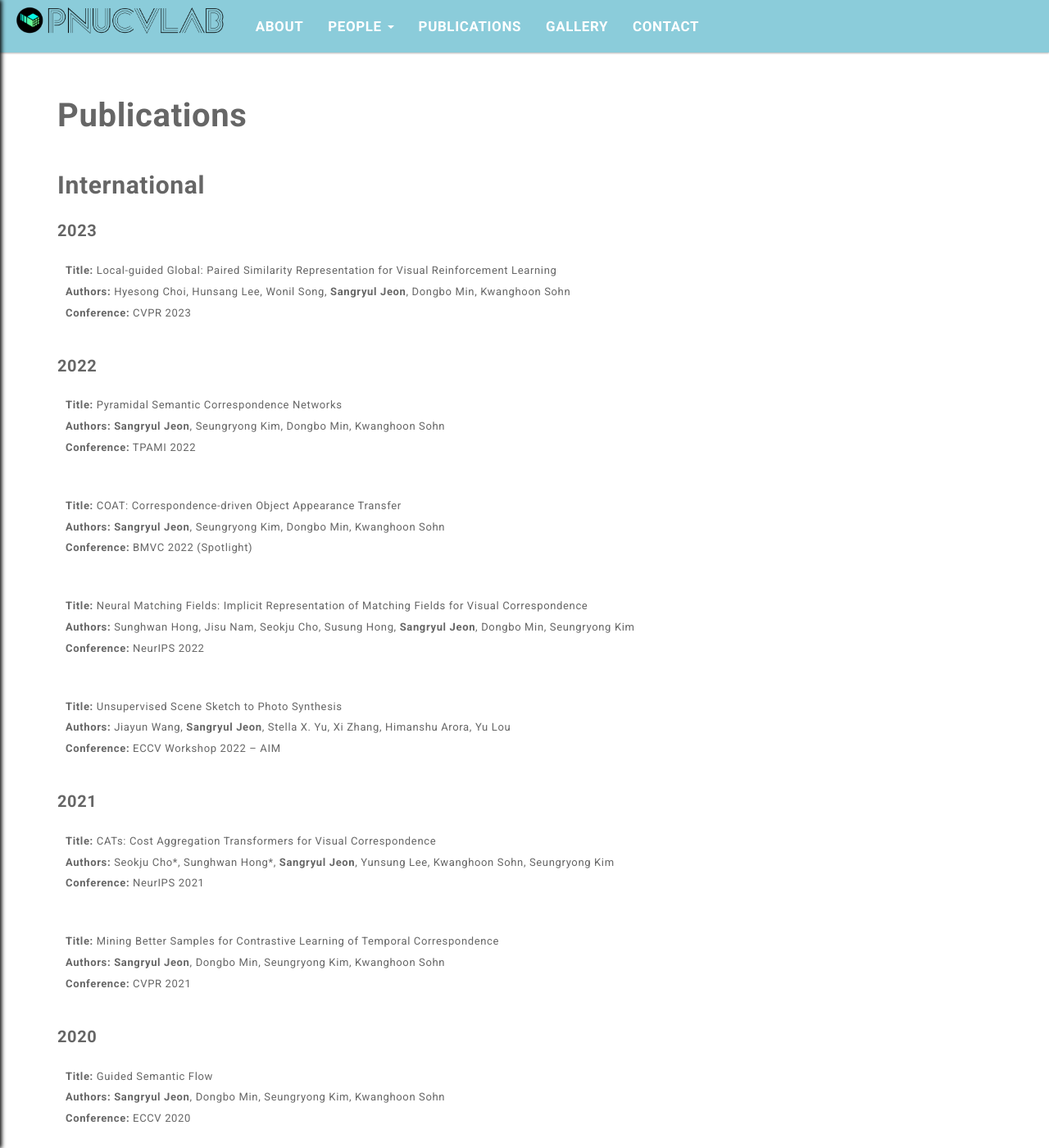
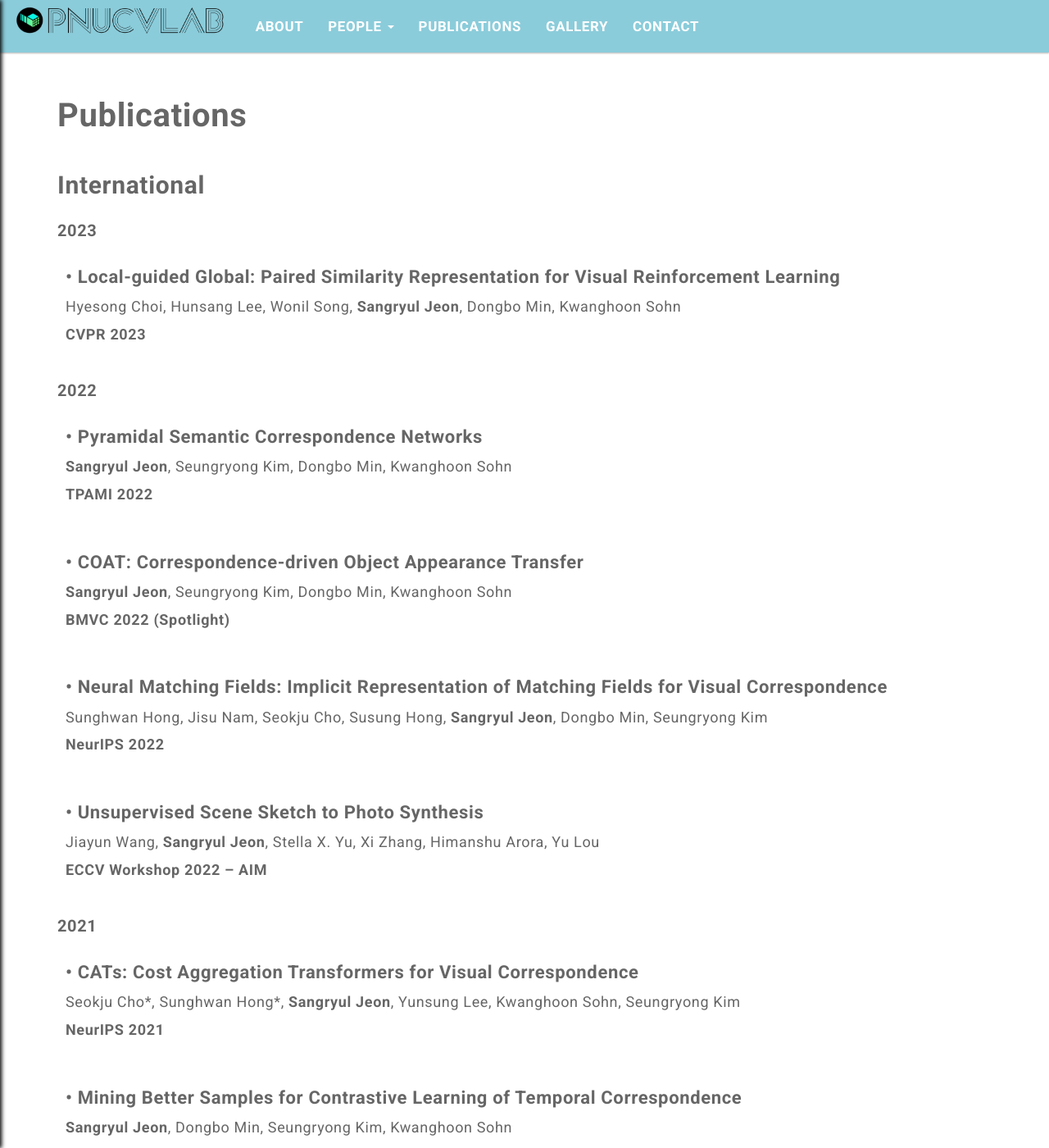
Before and after one commit to pnucvlab/pnucvlab.github.io, a Jekyll site: the page built from pages/publications.html, in a window 1280 px wide and 1400 px high. Shown: the whole window at 82% size. Built offline with Jekyll 4.4.1, drawn with Linux system fonts in a browser that asks for light colours; some of the changed text lies outside the part shown.

Commit message:
edit publications page

```diff
--- a/pages/publications.html
+++ b/pages/publications.html
@@ -11,105 +11,105 @@
 <p style="font-size:20px; margin-bottom:5px;"><strong>2023</strong></p>
 <div class="publication">
   <div class="publication-info">
-    <p><strong>Title:</strong> Local-guided Global: Paired Similarity Representation for Visual Reinforcement Learning</p>
-    <p><strong>Authors:</strong> Hyesong Choi, Hunsang Lee, Wonil Song, <strong>Sangryul Jeon</strong>, Dongbo Min, Kwanghoon Sohn</p>
-    <p><strong>Conference:</strong> CVPR 2023</p>
+    <p style="font-size:22px; font-weight:bold; margin-bottom:5px;">• Local-guided Global: Paired Similarity Representation for Visual Reinforcement Learning</p>
+    <p style="font-size:18px; margin-bottom:5px;">Hyesong Choi, Hunsang Lee, Wonil Song, <strong>Sangryul Jeon</strong>, Dongbo Min, Kwanghoon Sohn</p>
+    <p style="font-size:18px; font-weight:bold; margin-bottom:5px;">CVPR 2023</p>
   </div>
 </div>
 
 <p style="font-size:20px; margin-bottom:5px;"><strong>2022</strong></p>
 <div class="publication">
   <div class="publication-info">
-    <p><strong>Title:</strong> Pyramidal Semantic Correspondence Networks</p>
-    <p><strong>Authors:</strong> <strong>Sangryul Jeon</strong>, Seungryong Kim, Dongbo Min, Kwanghoon Sohn</p>
-    <p><strong>Conference:</strong> TPAMI 2022</p>
+    <p style="font-size:22px; font-weight:bold; margin-bottom:5px;">• Pyramidal Semantic Correspondence Networks</p>
+    <p style="font-size:18px; margin-bottom:5px;"><strong>Sangryul Jeon</strong>, Seungryong Kim, Dongbo Min, Kwanghoon Sohn</p>
+    <p style="font-size:18px; font-weight:bold; margin-bottom:5px;">TPAMI 2022</p>
   </div>
 </div>
 <div class="publication">
   <div class="publication-info">
-    <p><strong>Title:</strong> COAT: Correspondence-driven Object Appearance Transfer</p>
-    <p><strong>Authors:</strong> <strong>Sangryul Jeon</strong>, Seungryong Kim, Dongbo Min, Kwanghoon Sohn</p>
-    <p><strong>Conference:</strong> BMVC 2022 (Spotlight)</p>
+    <p style="font-size:22px; font-weight:bold; margin-bottom:5px;">• COAT: Correspondence-driven Object Appearance Transfer</p>
+    <p style="font-size:18px; margin-bottom:5px;"><strong>Sangryul Jeon</strong>, Seungryong Kim, Dongbo Min, Kwanghoon Sohn</p>
+    <p style="font-size:18px; font-weight:bold; margin-bottom:5px;">BMVC 2022 (Spotlight)</p>
   </div>
 </div>
 <div class="publication">
   <div class="publication-info">
-    <p><strong>Title:</strong> Neural Matching Fields: Implicit Representation of Matching Fields for Visual Correspondence</p>
-    <p><strong>Authors:</strong> Sunghwan Hong, Jisu Nam, Seokju Cho, Susung Hong, <strong>Sangryul Jeon</strong>, Dongbo Min, Seungryong Kim</p>
-    <p><strong>Conference:</strong> NeurIPS 2022</p>
+    <p style="font-size:22px; font-weight:bold; margin-bottom:5px;">• Neural Matching Fields: Implicit Representation of Matching Fields for Visual Correspondence</p>
+    <p style="font-size:18px; margin-bottom:5px;">Sunghwan Hong, Jisu Nam, Seokju Cho, Susung Hong, <strong>Sangryul Jeon</strong>, Dongbo Min, Seungryong Kim</p>
+    <p style="font-size:18px; font-weight:bold; margin-bottom:5px;">NeurIPS 2022</p>
   </div>
 </div>
 <div class="publication">
   <div class="publication-info">
-    <p><strong>Title:</strong> Unsupervised Scene Sketch to Photo Synthesis</p>
-    <p><strong>Authors:</strong> Jiayun Wang, <strong>Sangryul Jeon</strong>, Stella X. Yu, Xi Zhang, Himanshu Arora, Yu Lou</p>
-    <p><strong>Conference:</strong> ECCV Workshop 2022 – AIM</p>
+    <p style="font-size:22px; font-weight:bold; margin-bottom:5px;">• Unsupervised Scene Sketch to Photo Synthesis</p>
+    <p style="font-size:18px; margin-bottom:5px;">Jiayun Wang, <strong>Sangryul Jeon</strong>, Stella X. Yu, Xi Zhang, Himanshu Arora, Yu Lou</p>
+    <p style="font-size:18px; font-weight:bold; margin-bottom:5px;">ECCV Workshop 2022 – AIM</p>
   </div>
 </div>
 
 <p style="font-size:20px; margin-bottom:5px;"><strong>2021</strong></p>
 <div class="publication">
   <div class="publication-info">
-    <p><strong>Title:</strong> CATs: Cost Aggregation Transformers for Visual Correspondence</p>
-    <p><strong>Authors:</strong> Seokju Cho*, Sunghwan Hong*, <strong>Sangryul Jeon</strong>, Yunsung Lee, Kwanghoon Sohn, Seungryong Kim</p>
-    <p><strong>Conference:</strong> NeurIPS 2021</p>
+    <p style="font-size:22px; font-weight:bold; margin-bottom:5px;">• CATs: Cost Aggregation Transformers for Visual Correspondence</p>
+    <p style="font-size:18px; margin-bottom:5px;">Seokju Cho*, Sunghwan Hong*, <strong>Sangryul Jeon</strong>, Yunsung Lee, Kwanghoon Sohn, Seungryong Kim</p>
+    <p style="font-size:18px; font-weight:bold; margin-bottom:5px;">NeurIPS 2021</p>
   </div>
 </div>
 <div class="publication">
   <div class="publication-info">
-    <p><strong>Title:</strong> Mining Better Samples for Contrastive Learning of Temporal Correspondence</p>
-    <p><strong>Authors:</strong> <strong>Sangryul Jeon</strong>, Dongbo Min, Seungryong Kim, Kwanghoon Sohn</p>
-    <p><strong>Conference:</strong> CVPR 2021</p>
+    <p style="font-size:22px; font-weight:bold; margin-bottom:5px;">• Mining Better Samples for Contrastive Learning of Temporal Correspondence</p>
+    <p style="font-size:18px; margin-bottom:5px;"><strong>Sangryul Jeon</strong>, Dongbo Min, Seungryong Kim, Kwanghoon Sohn</p>
+    <p style="font-size:18px; font-weight:bold; margin-bottom:5px;">CVPR 2021</p>
   </div>
 </div>
 
 <p style="font-size:20px; margin-bottom:5px;"><strong>2020</strong></p>
 <div class="publication">
   <div class="publication-info">
-    <p><strong>Title:</strong> Guided Semantic Flow</p>
-    <p><strong>Authors:</strong> <strong>Sangryul Jeon</strong>, Dongbo Min, Seungryong Kim, Kwanghoon Sohn</p>
-    <p><strong>Conference:</strong> ECCV 2020</p>
+    <p style="font-size:22px; font-weight:bold; margin-bottom:5px;">• Guided Semantic Flow</p>
+    <p style="font-size:18px; margin-bottom:5px;"><strong>Sangryul Jeon</strong>, Dongbo Min, Seungryong Kim, Kwanghoon Sohn</p>
+    <p style="font-size:18px; font-weight:bold; margin-bottom:5px;">ECCV 2020</p>
   </div>
 </div>
 
 <p style="font-size:20px; margin-bottom:5px;"><strong>2019</strong></p>
 <div class="publication">
   <div class="publication-info">
-    <p><strong>Title:</strong> Joint Learning of Semantic Alignment and Object Landmark Detection</p>
-    <p><strong>Authors:</strong> <strong>Sangryul Jeon</strong>, Dongbo Min, Seungryong Kim, Kwanghoon Sohn</p>
-    <p><strong>Conference:</strong> ICCV 2019</p>
+    <p style="font-size:22px; font-weight:bold; margin-bottom:5px;">• Joint Learning of Semantic Alignment and Object Landmark Detection</p>
+    <p style="font-size:18px; margin-bottom:5px;"><strong>Sangryul Jeon</strong>, Dongbo Min, Seungryong Kim, Kwanghoon Sohn</p>
+    <p style="font-size:18px; font-weight:bold; margin-bottom:5px;">ICCV 2019</p>
   </div>
 </div>
 <div class="publication">
   <div class="publication-info">
-    <p><strong>Title:</strong> Semantic Attribute Matching Networks</p>
-    <p><strong>Authors:</strong> Seungryong Kim, Dongbo Min, Somi Jeong, Sunok Kim, <strong>Sangryul Jeon</strong>, Kwanghoon Sohn</p>
-    <p><strong>Conference:</strong> CVPR 2019</p>
+    <p style="font-size:22px; font-weight:bold; margin-bottom:5px;">• Semantic Attribute Matching Networks</p>
+    <p style="font-size:18px; margin-bottom:5px;">Seungryong Kim, Dongbo Min, Somi Jeong, Sunok Kim, <strong>Sangryul Jeon</strong>, Kwanghoon Sohn</p>
+    <p style="font-size:18px; font-weight:bold; margin-bottom:5px;">CVPR 2019</p>
   </div>
 </div>
 
 <p style="font-size:20px; margin-bottom:5px;"><strong>2018</strong></p>
 <div class="publication">
   <div class="publication-info">
-    <p><strong>Title:</strong> Recurrent Transformer Networks for Semantic Correspondence</p>
-    <p><strong>Authors:</strong> Seungryong Kim, Stephen Lin, <strong>Sangryul Jeon</strong>, Dongbo Min, Kwanghoon Sohn</p>
-    <p><strong>Conference:</strong> NeurIPS 2018</p>
+    <p style="font-size:22px; font-weight:bold; margin-bottom:5px;">• Recurrent Transformer Networks for Semantic Correspondence</p>
+    <p style="font-size:18px; margin-bottom:5px;">Seungryong Kim, Stephen Lin, <strong>Sangryul Jeon</strong>, Dongbo Min, Kwanghoon Sohn</p>
+    <p style="font-size:18px; font-weight:bold; margin-bottom:5px;">NeurIPS 2018</p>
   </div>
 </div>
 <div class="publication">
   <div class="publication-info">
-    <p><strong>Title:</strong> PARN: Pyramidal Affine Regression Networks for Dense Semantic Correspondence</p>
-    <p><strong>Authors:</strong> <strong>Sangryul Jeon</strong>, Seungryong Kim, Dongbo Min, Kwanghoon Sohn</p>
-    <p><strong>Conference:</strong> ECCV 2018</p>
+    <p style="font-size:22px; font-weight:bold; margin-bottom:5px;">• PARN: Pyramidal Affine Regression Networks for Dense Semantic Correspondence</p>
+    <p style="font-size:18px; margin-bottom:5px;"><strong>Sangryul Jeon</strong>, Seungryong Kim, Dongbo Min, Kwanghoon Sohn</p>
+    <p style="font-size:18px; font-weight:bold; margin-bottom:5px;">ECCV 2018</p>
   </div>
 </div>
 
 <p style="font-size:20px; margin-bottom:5px;"><strong>2017</strong></p>
 <div class="publication">
   <div class="publication-info">
-    <p><strong>Title:</strong> FCSS: Fully Convolutional Self-Similarity for Dense Semantic Correspondence</p>
-    <p><strong>Authors:</strong> Seungryong Kim, Dongbo Min, Bumsub Ham, <strong>Sangryul Jeon</strong>, Stephen Lin, Kwanghoon Sohn</p>
-    <p><strong>Conference:</strong> CVPR 2017</p>
+    <p style="font-size:22px; font-weight:bold; margin-bottom:5px;">• FCSS: Fully Convolutional Self-Similarity for Dense Semantic Correspondence</p>
+    <p style="font-size:18px; margin-bottom:5px;">Seungryong Kim, Dongbo Min, Bumsub Ham, <strong>Sangryul Jeon</strong>, Stephen Lin, Kwanghoon Sohn</p>
+    <p style="font-size:18px; font-weight:bold; margin-bottom:5px;">CVPR 2017</p>
   </div>
 </div>
 
@@ -118,17 +118,17 @@
 <p style="font-size:20px; margin-bottom:5px;"><strong>2025</strong></p>
 <div class="publication">
   <div class="publication-info">
-    <p><strong>Title:</strong> Dual Affinity Graph Construction for Open-Vocabulary Semantic Segmentation</p>
-    <p><strong>Authors:</strong> <strong>Bigyeol Choi</strong>, Kyun-dong Kim, Sung-soo Kim, <strong>Sangryul Jeon</strong></p>
-    <p><strong>Conference:</strong> 컴퓨터종합학술대회(KCC) 2025</p>
+    <p style="font-size:22px; font-weight:bold; margin-bottom:5px;">• Dual Affinity Graph Construction for Open-Vocabulary Semantic Segmentation</p>
+    <p style="font-size:18px; margin-bottom:5px;"><strong>Bigyeol Choi</strong>, Kyun-dong Kim, Sung-soo Kim, <strong>Sangryul Jeon</strong></p>
+    <p style="font-size:18px; font-weight:bold; margin-bottom:5px;">컴퓨터종합학술대회(KCC) 2025</p>
   </div>
 </div>
 
 <p style="font-size:20px; margin-bottom:5px;"><strong>2024</strong></p>
 <div class="publication">
   <div class="publication-info">
-    <p><strong>Title:</strong> Denoising Pixel-Text Alignments driven by Diffusion Process for Open-Vocabulary Semantic Segmentation</p>
-    <p><strong>Authors:</strong> <strong>Bigyeol Choi</strong>, <strong>Sangryul Jeon</strong></p>
-    <p><strong>Conference:</strong> 한국인공지능학회(KAIA) 하계학술대회 2024</p>
+    <p style="font-size:22px; font-weight:bold; margin-bottom:5px;">• Denoising Pixel-Text Alignments driven by Diffusion Process for Open-Vocabulary Semantic Segmentation</p>
+    <p style="font-size:18px; margin-bottom:5px;"><strong>Bigyeol Choi</strong>, <strong>Sangryul Jeon</strong></p>
+    <p style="font-size:18px; font-weight:bold; margin-bottom:5px;">한국인공지능학회(KAIA) 하계학술대회 2024</p>
   </div>
 </div>
```
